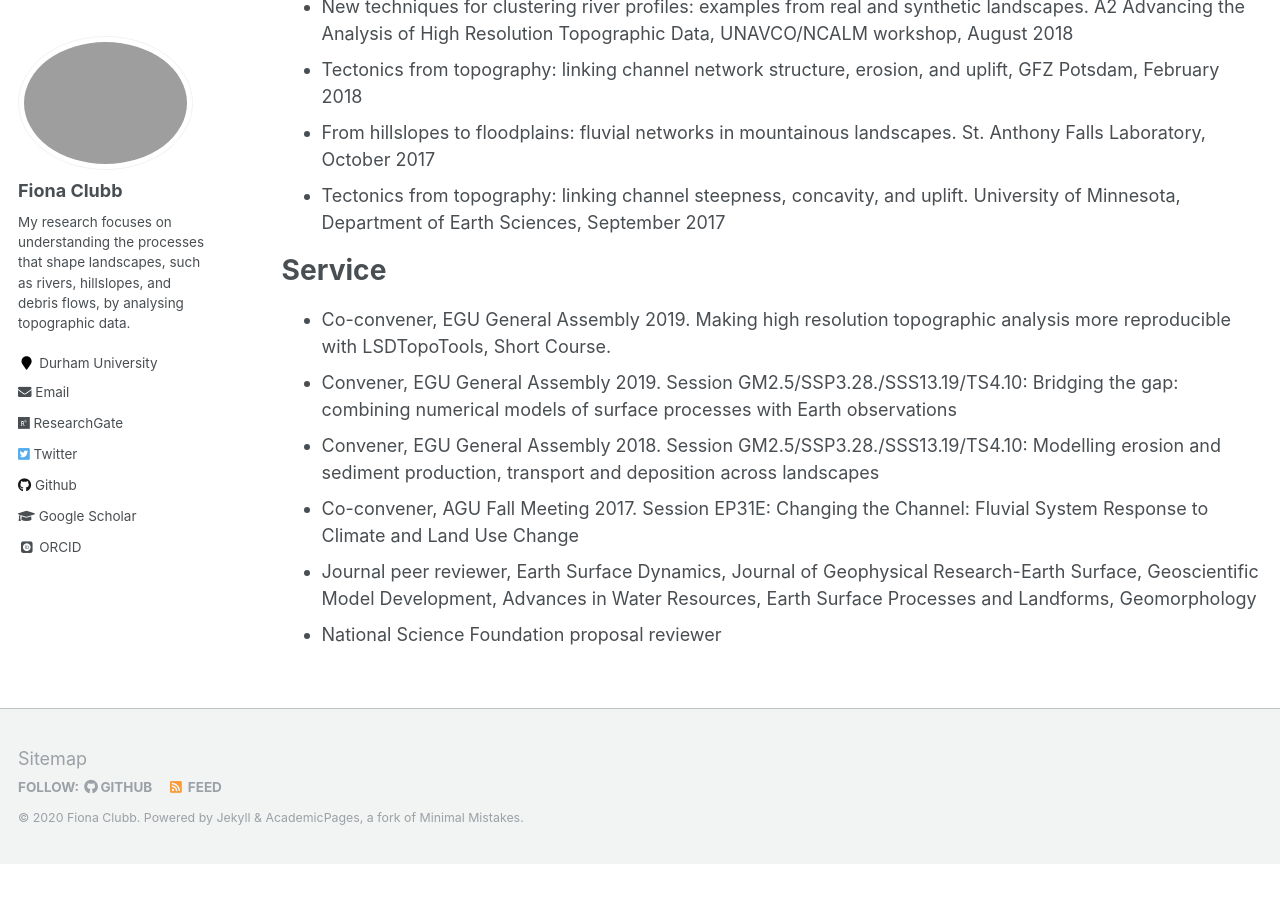
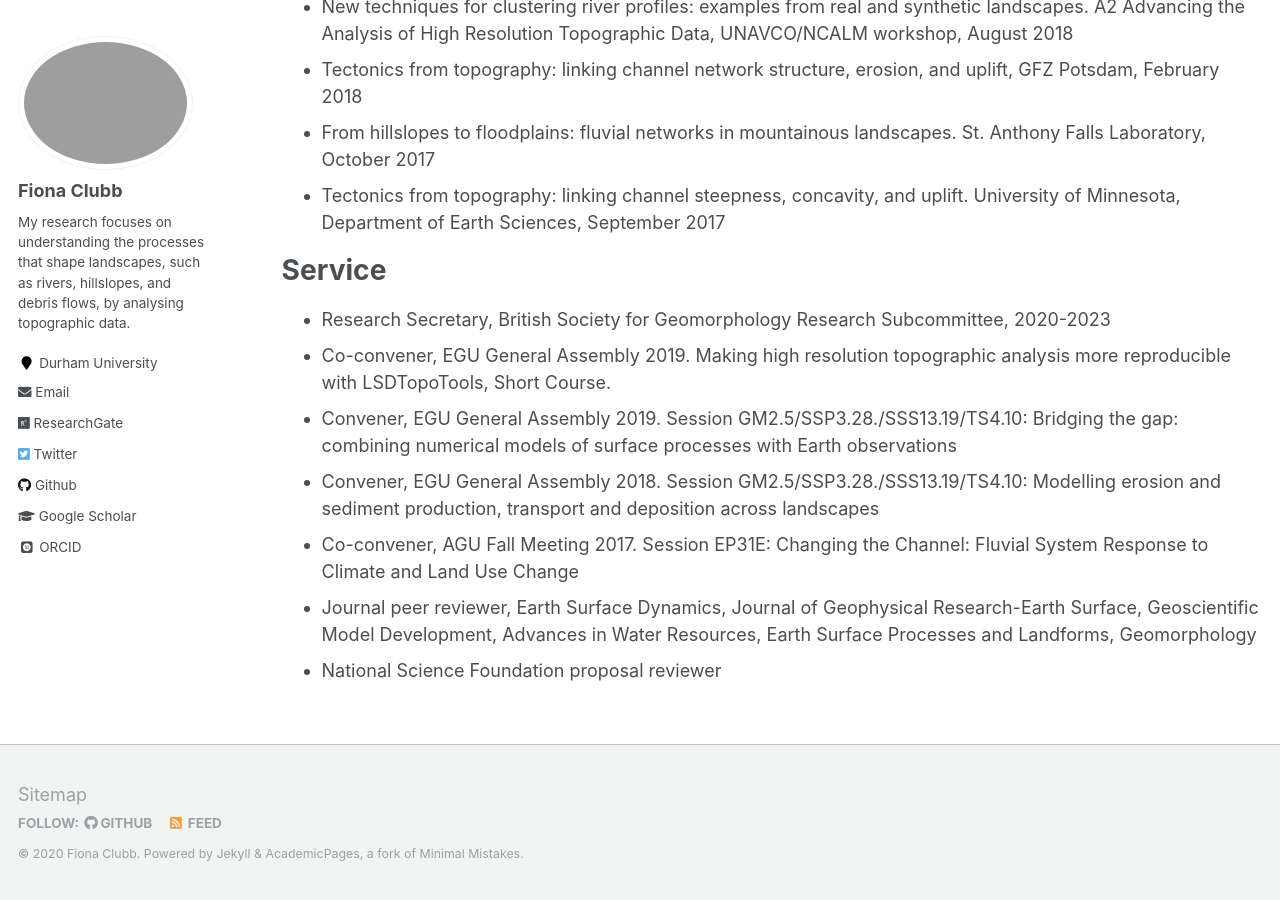
Before and after one commit to fclubb/fclubb.github.io, a Jekyll site: the page built from _pages/cv.md, in a window 1280 px wide and 900 px high, scrolled down 1490 px. Built offline with Jekyll 4.4.1, drawn with Linux system fonts in a browser that asks for light colours; some web fonts are replaced; before the commit the page ends 2354 px from its top, so only the background shows below that.

Commit message:
adding bsg role

```diff
--- a/_pages/cv.md
+++ b/_pages/cv.md
@@ -55,6 +55,7 @@ Invited Talks
 
 Service
 ======
+* Research Secretary, British Society for Geomorphology Research Subcommittee, 2020-2023
 * Co-convener, EGU General Assembly 2019. Making high resolution topographic analysis more reproducible with LSDTopoTools, Short Course.
 * Convener, EGU General Assembly 2019. Session GM2.5/SSP3.28./SSS13.19/TS4.10: Bridging the gap: combining numerical models of surface processes with Earth observations
 * Convener, EGU General Assembly 2018. Session GM2.5/SSP3.28./SSS13.19/TS4.10: Modelling erosion
```
